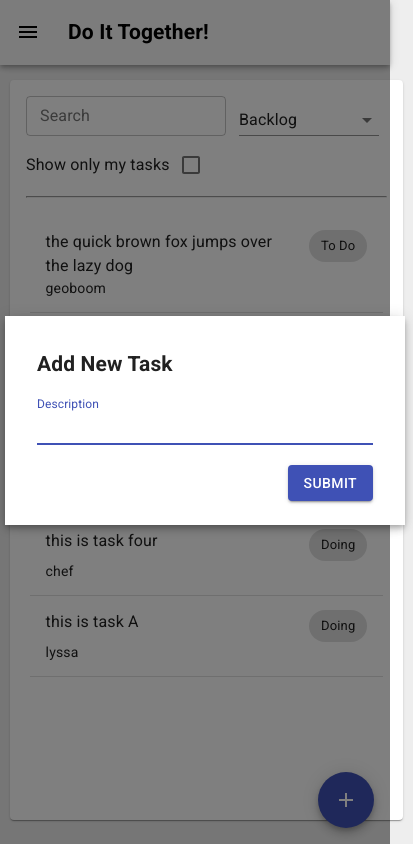
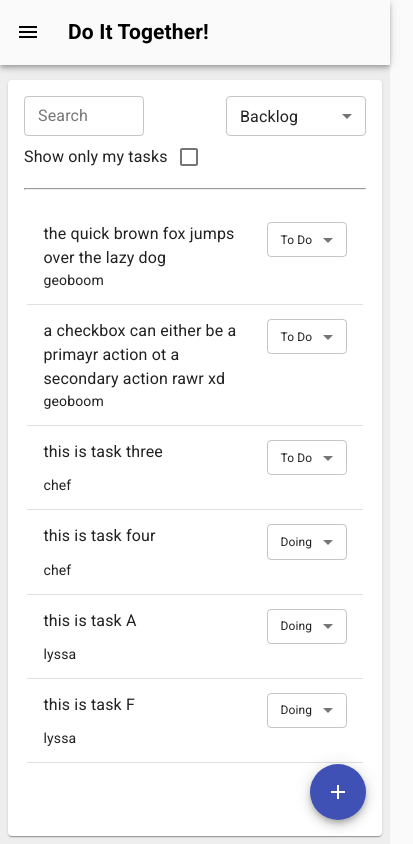
Before and after one commit to geoboom/cvwo-frontend, a React (Create React App) app: page / in a window 390 px wide. Shown: the whole page, 413 px wide, since content can reach past the window. Built offline with nearby package versions, Linux system fonts and the light colour scheme.

Commit message:
fixed webpage being vertically cut off on mobile due to address bar

```diff
--- a/src/components/App.js
+++ b/src/components/App.js
@@ -8,7 +8,8 @@ import { makeStyles } from '@material-ui/core/styles';
 const useStyles = makeStyles(theme => ({
   root: {
     display: 'flex',
-    height: '100vh',
+    position: 'fixed',
+    height: '100%',
     width: '100%',
   },
 }));
@@ -16,12 +17,23 @@ const useStyles = makeStyles(theme => ({
 const App = () => {
   const classes = useStyles();
   const [mobileOpen, setMobileOpen] = React.useState(false);
+  // const [height, setHeight] = React.useState(window.innerHeight);
+
+  // React.useEffect(() => {
+  //   function handleResize() {
+  //     setHeight(window.innerHeight);
+  //   }
+
+  //   window.addEventListener('resize', handleResize);
+  //   return () => window.removeEventListener('resize', handleResize);
+  // }, []);
 
   const handleDrawerToggle = () => {
     setMobileOpen(!mobileOpen);
   };
 
   return (
+    // <div className={{ ...classes.root, height }}>
     <div className={classes.root}>
       <CssBaseline />
       <HeaderBar handleDrawerToggle={handleDrawerToggle} />
--- a/src/components/MainContent.js
+++ b/src/components/MainContent.js
@@ -76,6 +76,12 @@ const TASKS = [
     user: 'lyssa',
     status: STATUSES[2],
   },
+  {
+    _id: 9,
+    description: 'this is task F',
+    user: 'lyssa',
+    status: STATUSES[1],
+  },
 ];
 
 const useStyles = makeStyles(theme => ({
@@ -84,10 +90,11 @@ const useStyles = makeStyles(theme => ({
     display: 'flex',
     flexDirection: 'column',
     flexGrow: 1,
+    height: '100%',
     padding: theme.spacing(3),
-    [theme.breakpoints.down('md')]: {
-      paddingLeft: 10,
-      paddingRight: 10,
+    [theme.breakpoints.down('sm')]: {
+      padding: theme.spacing(1),
+      paddingTop: theme.spacing(3),
     },
     backgroundColor: grey['200'],
   },
@@ -122,20 +129,24 @@ const useStyles = makeStyles(theme => ({
     },
   },
   formControl: {
-    margin: theme.spacing(1),
+    [theme.breakpoints.up('md')]: {
+      marginLeft: theme.spacing(1),
+      marginRight: theme.spacing(1),
+    },
     minWidth: 140,
   },
   searchWrapper: {
     flex: 0.5,
-    minWidth: 200,
+    maxWidth: 240,
+    minWidth: 120,
     [theme.breakpoints.up('md')]: {
-      flex: 0.2,
+      flex: 0.4,
     },
   },
   fab: {
     position: 'absolute',
-    bottom: theme.spacing(2),
-    right: theme.spacing(2),
+    bottom: theme.spacing(3),
+    right: theme.spacing(3),
     [theme.breakpoints.up('md')]: {
       bottom: theme.spacing(4),
       right: theme.spacing(4),
@@ -143,23 +154,31 @@ const useStyles = makeStyles(theme => ({
   },
   paper: {
     position: 'absolute',
-    top: `calc(50% - ${theme.mixins.toolbar.minHeight}px - 50px)`,
-    left: `calc(50% - 240px + 50px)`,
-    width: 400,
+    top: '50%',
+    left: '50%',
+    WebkitTransform: 'translate(-50%, -50%)',
+    width: 360,
     backgroundColor: theme.palette.background.paper,
     boxShadow: theme.shadows[5],
     padding: theme.spacing(2, 4, 3),
   },
 }));
 
-const TaskList = ({ tasks }) => {
+const TaskList = ({ tasks, taskStatusChange }) => {
   const classes = useStyles();
 
   return (
     <List className={classes.listRoot}>
       {tasks.map(task => (
         <div style={{ width: '98%', margin: '0 auto' }}>
-          <TaskItem key={task._id} task={task} />
+          <TaskItem
+            key={task._id}
+            task={task}
+            taskStatusChange={e => {
+              e.stopPropagation();
+              taskStatusChange(task._id, e.target.value);
+            }}
+          />
           <Divider />
         </div>
       ))}
@@ -207,10 +226,54 @@ const AddTaskModal = ({ modalProps, addTask }) => {
   );
 };
 
+const Row1 = ({ handleTextChange, status, handleSelectChange }) => {
+  const classes = useStyles();
+
+  return (
+    <div className={classes.utilsBar}>
+      <div className={classes.searchWrapper}>
+        <TextField
+          onChange={handleTextChange}
+          size="small"
+          label="Search"
+          fullWidth
+          variant="outlined"
+          onBlur={e => e.stopPropagation()}
+        />
+      </div>
+      <div style={{ width: 5 }} />
+      <div style={{ flexDirection: 'row', display: 'flex' }}>
+        <FormControl
+          size="small"
+          className={classes.formControl}
+          variant="outlined"
+        >
+          <Select value={status} onChange={handleSelectChange}>
+            {STATUSES_SELECTABLE.map(status => (
+              <MenuItem key={status} value={status}>
+                {status}
+              </MenuItem>
+            ))}
+          </Select>
+        </FormControl>
+        <Hidden smDown implementation="css">
+          <FormControlLabel
+            style={{ margin: 0 }}
+            value="start"
+            control={<Checkbox color="primary" />}
+            label="Show only my tasks"
+            labelPlacement="start"
+          />
+        </Hidden>
+      </div>
+    </div>
+  );
+};
+
 const MainContent = () => {
   const classes = useStyles();
   const [status, setStatus] = React.useState(STATUSES_SELECTABLE[0]);
-  const [modalOpen, setModalOpen] = React.useState(true);
+  const [modalOpen, setModalOpen] = React.useState(false);
 
   const filterTasks = (tasks, status) => {
     if (status === STATUSES_SELECTABLE[1])
@@ -223,6 +286,15 @@ const MainContent = () => {
   const handleSelectChange = event => {
     setStatus(event.target.value);
     setTasks(filterTasks(TASKS, event.target.value));
+  };
+
+  const taskStatusChange = (_id, status) => {
+    setTasks(
+      tasks.map(task => {
+        if (task._id === _id) return { ...task, status };
+        return task;
+      }),
+    );
   };
 
   const addTask = description => {
@@ -245,38 +317,11 @@ const MainContent = () => {
       <div className={classes.toolbar} />
       <Card className={classes.card}>
         <CardContent className={classes.cardContent}>
-          <div className={classes.utilsBar}>
-            <div className={classes.searchWrapper}>
-              <TextField
-                onChange={handleTextChange}
-                size="small"
-                label="Search"
-                fullWidth
-                variant="outlined"
-              />
-            </div>
-            <div style={{ width: 5 }} />
-            <div style={{ flexDirection: 'row', display: 'flex' }}>
-              <FormControl className={classes.formControl}>
-                <Select value={status} onChange={handleSelectChange}>
-                  {STATUSES_SELECTABLE.map(status => (
-                    <MenuItem key={status} value={status}>
-                      {status}
-                    </MenuItem>
-                  ))}
-                </Select>
-              </FormControl>
-              <Hidden smDown implementation="css">
-                <FormControlLabel
-                  style={{ margin: 0 }}
-                  value="start"
-                  control={<Checkbox color="primary" />}
-                  label="Show only my tasks"
-                  labelPlacement="start"
-                />
-              </Hidden>
-            </div>
-          </div>
+          <Row1
+            status={status}
+            handleTextChange={handleTextChange}
+            handleSelectChange={handleSelectChange}
+          />
           <Hidden mdUp implementation="css">
             <div className={classes.utilsBar}>
               <FormControlLabel
@@ -289,7 +334,7 @@ const MainContent = () => {
             </div>
           </Hidden>
           <hr style={{ width: '100%', marginTop: 10, marginBottom: 10 }} />
-          <TaskList tasks={tasks} />
+          <TaskList tasks={tasks} taskStatusChange={taskStatusChange} />
         </CardContent>
       </Card>
       <AddTaskModal
--- /dev/null
+++ b/src/components/TaskItem.css
@@ -0,0 +1,5 @@
+@media (pointer: fine) {
+  #listItem:hover {
+    background-color: #f5f5f5;
+  }
+}
--- a/src/components/TaskItem.js
+++ b/src/components/TaskItem.js
@@ -17,6 +17,8 @@ import Typography from '@material-ui/core/Typography';
 import Chip from '@material-ui/core/Chip';
 import Modal from '@material-ui/core/Modal';
 import { makeStyles } from '@material-ui/core/styles';
+
+import './TaskItem.css';
 
 const useStyles = makeStyles(theme => ({
   toolbar: theme.mixins.toolbar,
@@ -50,8 +52,11 @@ const useStyles = makeStyles(theme => ({
     },
   },
   formControl: {
-    margin: theme.spacing(1),
-    minWidth: 140,
+    // [theme.breakpoints.up('md')]: {
+    //   marginLeft: theme.spacing(1),
+    //   marginRight: theme.spacing(1),
+    // },
+    minWidth: 80,
   },
   searchWrapper: {
     minWidth: 120,
@@ -63,20 +68,21 @@ const useStyles = makeStyles(theme => ({
   listItem: {
     userSelect: 'none',
     cursor: 'pointer',
-    '&:hover': {
-      background: grey['100'],
-    },
   },
   paper: {
     position: 'absolute',
-    top: `calc(50% - ${theme.mixins.toolbar.minHeight}px - 50px)`,
-    left: `calc(50% - 240px + 50px)`,
-    width: 400,
+    top: '50%',
+    left: '50%',
+    WebkitTransform: 'translate(-50%, -50%)',
+    width: 360,
     backgroundColor: theme.palette.background.paper,
     boxShadow: theme.shadows[5],
     padding: theme.spacing(2, 4, 3),
   },
 }));
+
+const STATUSES = ['To Do', 'Doing', 'Completed'];
+const STATUSES_SELECTABLE = ['Backlog', 'Completed'];
 
 const TaskModal = ({ modalProps, task }) => {
   const classes = useStyles();
@@ -92,7 +98,7 @@ const TaskModal = ({ modalProps, task }) => {
   );
 };
 
-const TaskItem = ({ task }) => {
+const TaskItem = ({ task, taskStatusChange }) => {
   const classes = useStyles();
   const { description, user, status } = task;
   const [modalOpen, setModalOpen] = React.useState(false);
@@ -106,7 +112,24 @@ const TaskItem = ({ task }) => {
       }}
     >
       <div style={{ flex: 1, marginRight: 10 }}>{description}</div>
-      <Chip label={status} />
+      <FormControl
+        style={{ padding: 0 }}
+        size="small"
+        className={classes.formControl}
+        variant="outlined"
+      >
+        <Select
+          style={{ fontSize: 12, padding: 0, margin: 0 }}
+          value={status}
+          onChange={taskStatusChange}
+        >
+          {STATUSES.map(status => (
+            <MenuItem style={{ fontSize: 12 }} key={status} value={status}>
+              {status}
+            </MenuItem>
+          ))}
+        </Select>
+      </FormControl>
     </div>
   );
 
@@ -119,7 +142,11 @@ const TaskItem = ({ task }) => {
   };
 
   return (
-    <ListItem alignItems="flex-start" className={classes.listItem}>
+    <ListItem
+      alignItems="flex-start"
+      className={classes.listItem}
+      id="listItem"
+    >
       <TaskModal
         modalProps={{
           open: modalOpen,
@@ -128,8 +155,10 @@ const TaskItem = ({ task }) => {
         task={task}
       />
       <ListItemText
-        onTouchStart={handleModalOpen}
-        onDoubleClick={handleModalOpen}
+        onClick={e => {
+          e.stopPropagation();
+          handleModalOpen();
+        }}
         primary={primary}
         secondary={
           <React.Fragment>
--- a/src/index.css
+++ b/src/index.css
@@ -11,3 +11,9 @@ code {
   font-family: source-code-pro, Menlo, Monaco, Consolas, 'Courier New',
     monospace;
 }
+
+/* html,
+body {
+  height: 100%;
+  overflow: hidden;
+} */
```
